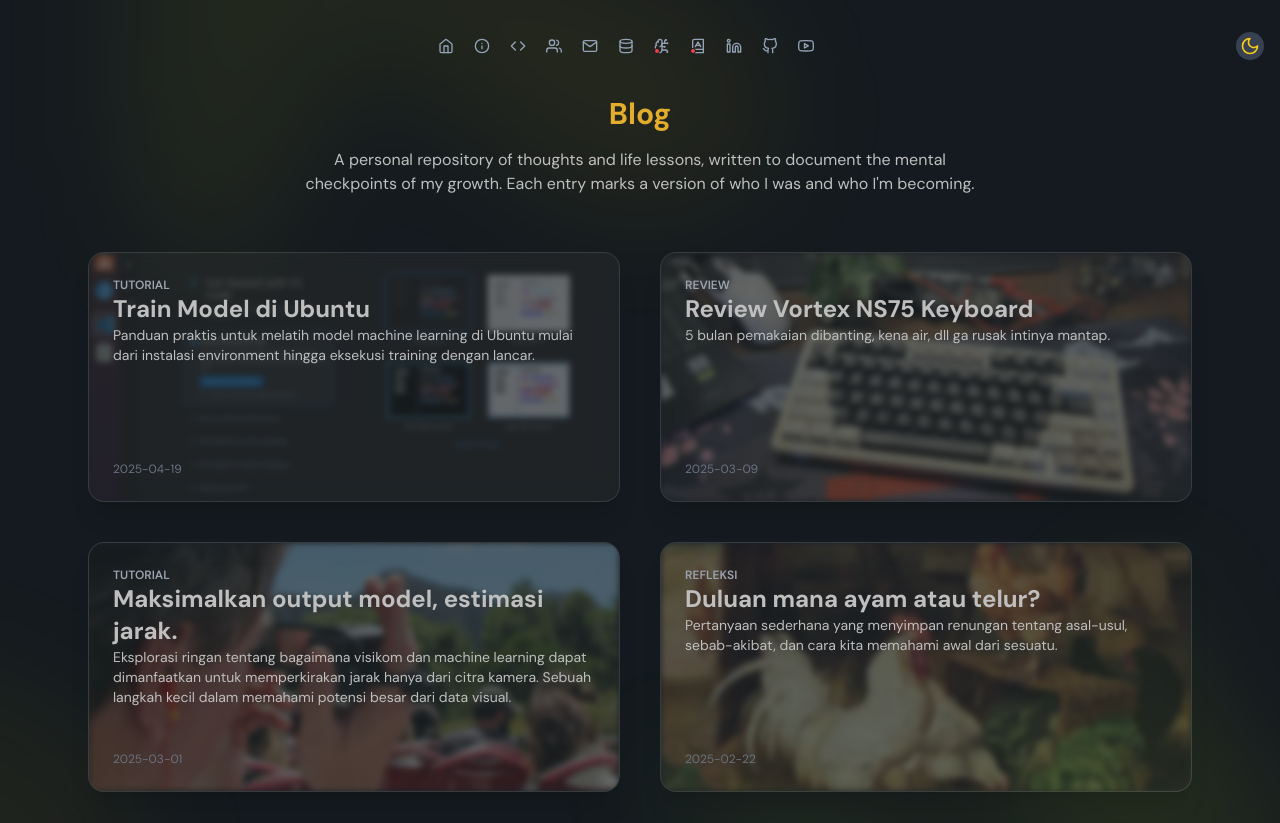
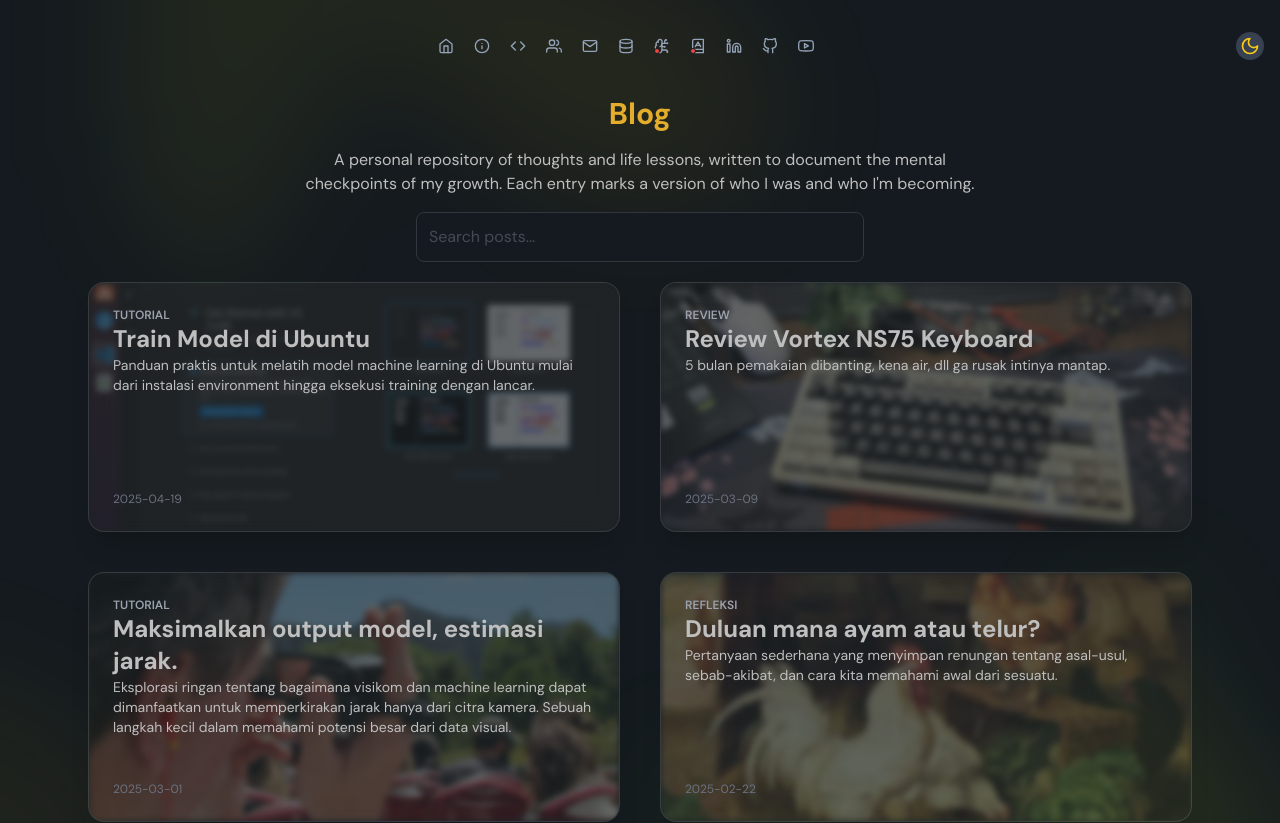
Before and after one commit to AgungHari/personal-site-agung, a Next.js app: page /ilmu-mahal in a window 1280 px wide. Shown: the top 823 px of the page. Built offline with nearby package versions, Linux system fonts and the light colour scheme.

Commit message:
ver 1.1.0.9

```diff
--- a/src/pages/ilmu-mahal.tsx
+++ b/src/pages/ilmu-mahal.tsx
@@ -5,12 +5,27 @@ import Link from "next/link";
 import { motion } from "framer-motion";
 import type { GetStaticProps } from "next";
 import Image from "next/image";
+import { useState } from 'react';
+import { Search } from "lucide-react";
 
 type Props = {
   posts: typeof ilmuMahalPosts;
 };
 
 export default function IlmuMahalPage({ posts }: Props) {
+  const [searchQuery, setSearchQuery] = useState("");
+
+  const filteredPosts = posts.filter((post) =>
+    post.title.toLowerCase().includes(searchQuery.toLowerCase())
+  );
+
+  const handleKeyDown = (event: React.KeyboardEvent<HTMLInputElement>) => {
+    if (event.key === "Enter") {
+      event.preventDefault();
+      setSearchQuery(event.currentTarget.value);
+    }
+  }
+
   return (
     <Container title="Blog">
       <Gradient />
@@ -25,7 +40,7 @@ export default function IlmuMahalPage({ posts }: Props) {
         </motion.h1>
 
         <motion.p
-          className="text-muted-foreground text-center max-w-2xl mx-auto text-base mb-14"
+          className="text-muted-foreground text-center max-w-2xl mx-auto text-base mb-4"
           initial={{ opacity: 0, y: 10 }}
           animate={{ opacity: 1, y: 0 }}
           transition={{ duration: 0.6, delay: 0.1 }}
@@ -33,8 +48,24 @@ export default function IlmuMahalPage({ posts }: Props) {
           A personal repository of thoughts and life lessons, written to document the mental checkpoints of my growth. Each entry marks a version of who I was and who I&apos;m becoming.
         </motion.p>
 
+        <div className="flex items-center gap-4 mb-5 mx-auto max-w-md">
+        <motion.input
+            type="text"
+            placeholder="Search posts..."
+            className="flex-1 p-3 border rounded-lg focus:outline-none focus:ring-2 focus:ring-primary bg-background text-foreground placeholder-muted shadow-sm hover:shadow-md transition-shadow duration-300"
+            value={searchQuery}
+            onChange={(e) => setSearchQuery(e.target.value)}
+            onKeyDown={handleKeyDown}
+            initial={{ opacity: 0, y: -10 }}
+            animate={{ opacity: 1, y: 0 }}
+            transition={{ duration: 0.6 }}
+        />
+
+        </div>
+
+
         <div className="grid grid-cols-1 md:grid-cols-2 gap-10 items-stretch">
-          {posts.map((post, index : number) => (
+          {filteredPosts.map((post, index: number) => (
             <Link href={`/ilmu-mahal/${post.slug}`} key={post.slug} passHref>
               <motion.article
                 className="relative overflow-hidden h-full min-h-[250px] flex flex-col justify-between group rounded-2xl border border-white/10 bg-white/5 backdrop-blur-md text-card-foreground shadow-xl p-6 transition-all hover:scale-[1.015] hover:shadow-lg hover:border-white/20 hover:bg-white/10 cursor-pointer"
```
